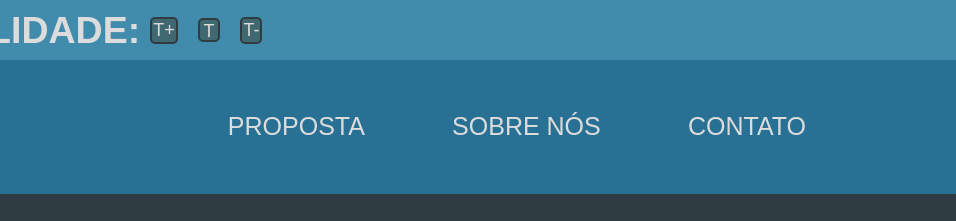
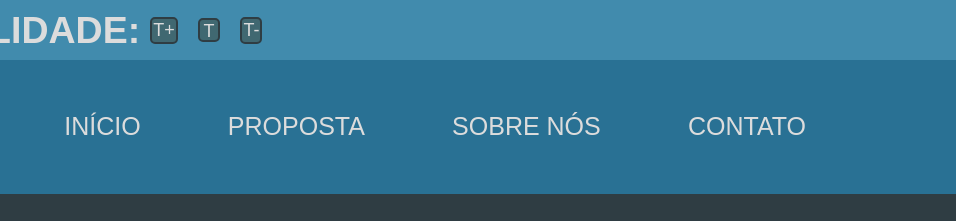
Before and after one commit to Clevi257/ProjetoEtec, a plain HTML site: page Proposta.html in a window 1280 px wide. Shown: the top 221 px of the page, 219-1175 px from the left. Drawn offline with Linux system fonts and the light colour scheme; a web font is replaced by a local one.

Commit message:
Update
Botão de inicio

```diff
--- a/Proposta.html
+++ b/Proposta.html
@@ -25,7 +25,7 @@
         <a id="imagem-home" href="./index.html"><img src="./Images/teccoRenderFINAL.png" alt="Logo da startup, nela tem um personagem coo cabeça de tv de tubo quebrada e roupa com sibolo de reciclagem e ele esta levando uma mochila."></a>
 
         <nav>
-
+                <a href="./index.html">Início</a>
             <a href="./Proposta.html">Proposta</a>
 
             <a href="./Nós.html">Sobre Nós</a>
```
